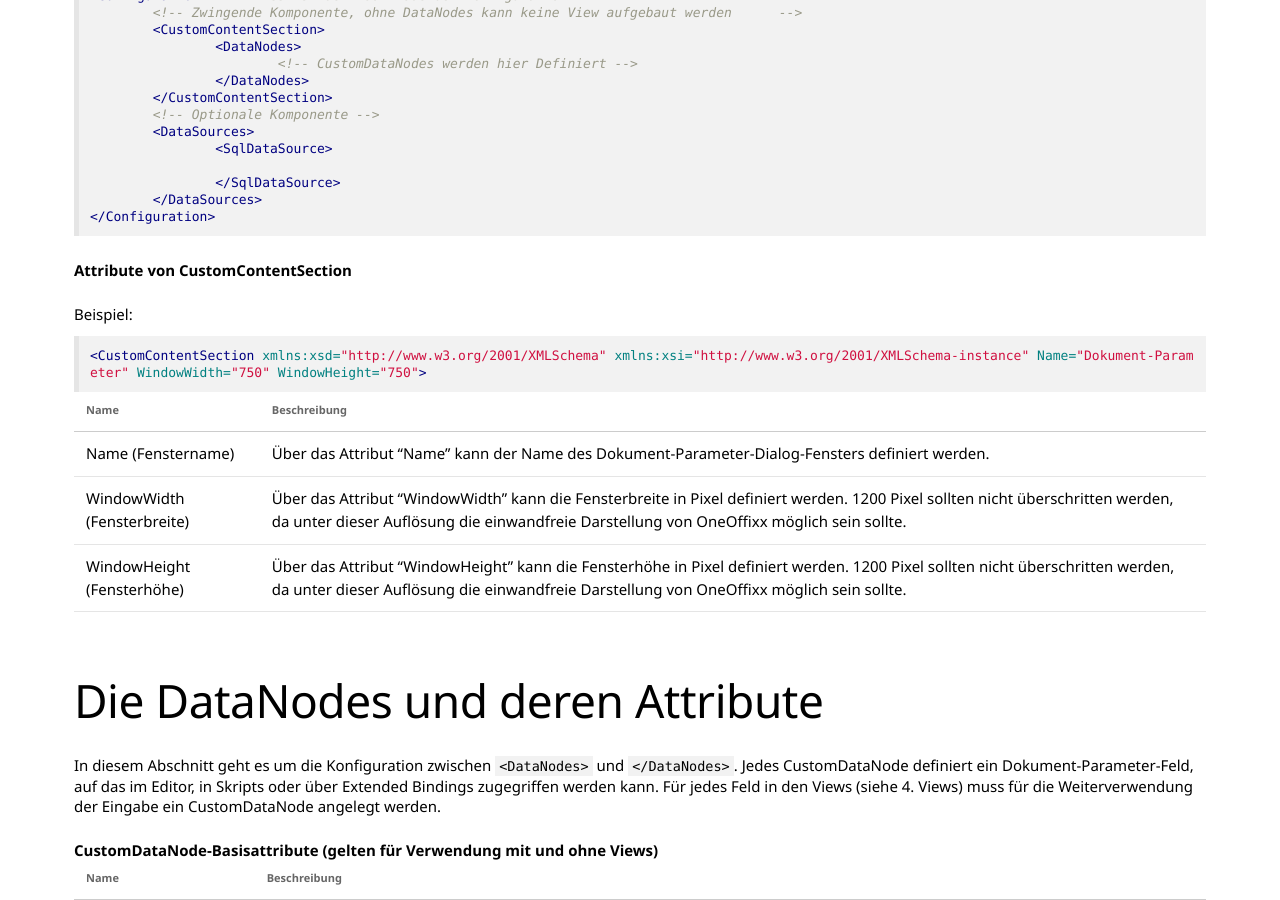
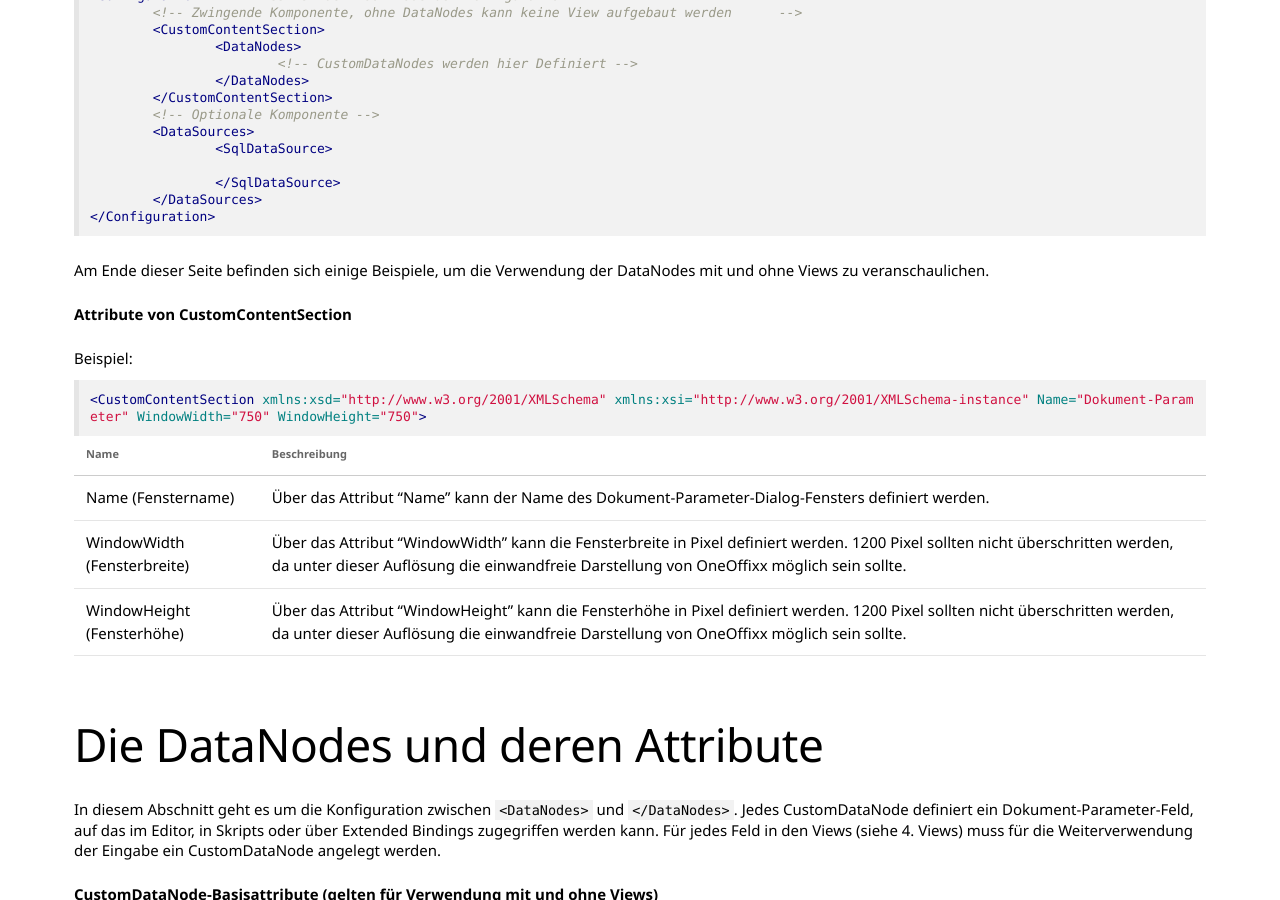
Before and after one commit to primesoft-group/oneoffixx-docs, a Jekyll site: the page built from _pages/docfunc/de/df-documentparameter.md, in a window 1280 px wide and 900 px high, scrolled down 862 px. Built offline with Jekyll 4.4.1, drawn with Linux system fonts in a browser that asks for light colours; nearby versions of some CDN libraries; some web fonts are replaced.

````diff
--- a/_pages/docfunc/de/df-documentparameter.md
+++ b/_pages/docfunc/de/df-documentparameter.md
@@ -48,6 +48,8 @@
 	</DataSources>
 </Configuration>
 ```
+
+Am Ende dieser Seite befinden sich einige Beispiele, um die Verwendung der DataNodes mit und ohne Views zu veranschaulichen.
 
 __Attribute von CustomContentSection__
 
````
